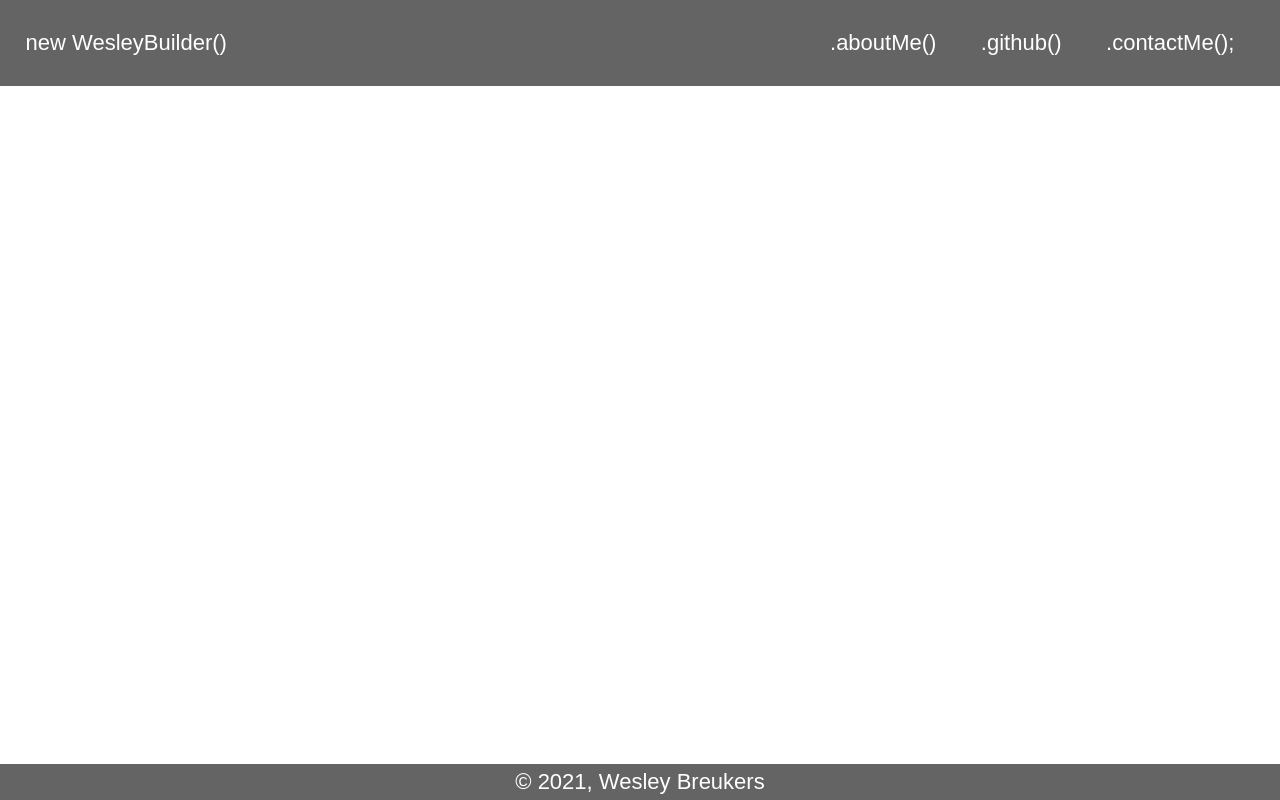
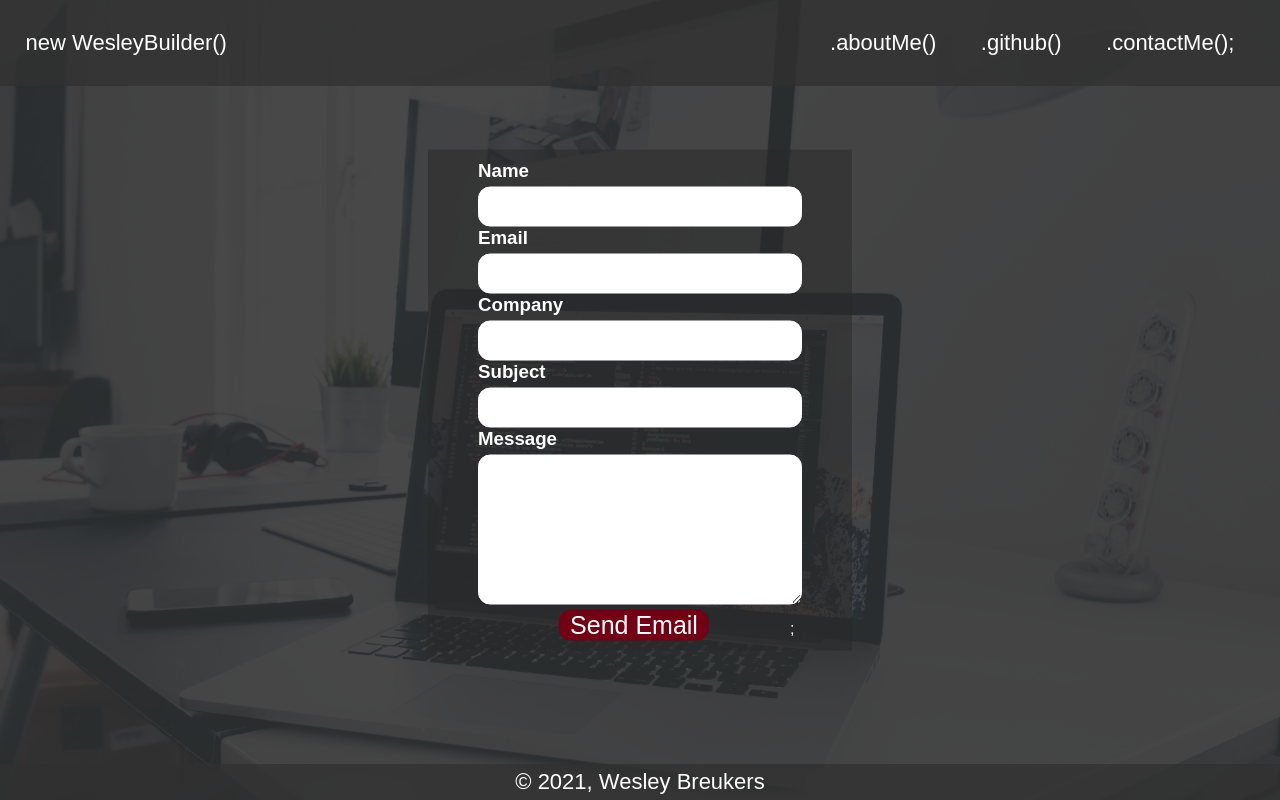
Before and after one commit to VertCode/wesleybreukers.nl, a PHP site: page /pages/contact.php in a window 1280 px wide. Run offline with PHP 8.4, Linux system fonts and the light colour scheme.

Commit message:
Finished contact.php (Contact Me Page)

```diff
--- a/index.php
+++ b/index.php
@@ -1,7 +1,7 @@
 <?php
 include("./parts/header.php")
 ?>
-    <link rel="stylesheet" href="../src/css/home.css">
+    <link rel="stylesheet" href="./src/css/home.css">
     <div class="welcome-message">
         <div class="vertical-line"></div>
         <h2>"Welcome to my</h2>
--- a/pages/about-me.php
+++ b/pages/about-me.php
@@ -1,6 +1,7 @@
 <?php
 include("../parts/header.php")
 ?>
+    <link rel="stylesheet" type="text/css" href="../src/css/about-me.css">
 
 <?php
 include("../parts/footer.php")
--- a/pages/contact.php
+++ b/pages/contact.php
@@ -1,10 +1,29 @@
 <?php
 include("../parts/header.php")
 ?>
+    <link rel="stylesheet" type="text/css" href="../src/css/contact.css">
 
-<div class="contact-form-container">
+<?php
+if (isset($_GET['mailsend'])) {
+    echo '<div class="successfully-send"><p>Successfully send the email!</p></div>';
+}
+?>
 
-</div>
+    <div class="contact-form-container">
+        <form class="contact-form" action="../includes/contact-form.php" method="POST">
+            <h3>Name</h3>
+            <input type="text" name="name" required>
+            <h3>Email</h3>
+            <input type="email" name="email" required>
+            <h3>Company</h3>
+            <input type="text" name="company">
+            <h3>Subject</h3>
+            <input type="text" name="subject">
+            <h3>Message</h3>
+            <textarea name="message" required></textarea>
+            <button type="submit" name="submit">Send Email</button>;
+        </form>
+    </div>
 
 <?php
 include("../parts/footer.php")
--- /dev/null
+++ b/src/css/contact.css
@@ -0,0 +1,86 @@
+html {
+    background: url('../img/main-bg.jpg');
+    background-size: cover;
+}
+
+body {
+    background-color: rgba(48, 48, 48, 0.88);
+    width: 100%;
+    height: 100%;
+}
+
+@media (min-height: 741px) {
+    .contact-form-container {
+        background-color: rgba(41, 41, 41, 0.5);
+        padding: 10px 50px;
+        position: fixed;
+        top: 50%;
+        left: 50%;
+        transform: translate(-50%, -50%);
+        align-items: center;
+    }
+}
+
+.successfully-send {
+    justify-content: center;
+    top: 20%;
+    left: 50%;
+    transform: translate(-50%, -50%);
+    position: fixed;
+    background: rgba(26, 26, 26, 0.5)
+}
+
+.successfully-send p {
+    padding: 20px 20px;
+}
+
+.contact-form {
+    align-items: center;
+    justify-content: center;
+}
+
+input {
+    margin-top: 5px;
+    display: flex;
+    height: 40px;
+    width: auto;
+    font-size: 25px;
+    color: black;
+    border-radius: 12px;
+    border: 1px solid #ffffff;
+    background-color: #ffffff;
+}
+
+textarea {
+    margin-top: 5px;
+    display: flex;
+    height: 150px;
+    width: 100%;
+    font-size: 20px;
+    color: black;
+    border-radius: 12px;
+    border: 1px solid #ffffff;
+    background-color: #ffffff;
+}
+
+.contact-form-container h4 {
+    text-align: center;
+}
+
+.contact-form-container .error {
+    color: #ac0017;
+}
+
+button {
+    color: #ffffff;
+    height: auto;
+    width: 150px;
+    margin-top: 5px;
+    font-size: 25px;
+    border-radius: 12px;
+    border: 1px solid #730013;
+    background-color: #730013;
+
+    margin-left:25%;
+    margin-right:25%;
+}
```
Also changed, not shown: includes/contact-form.php (added, +17 -0 lines), includes/mailer.php (added, +70 -0 lines), src/css/about-me.css (added, +10 -0 lines).
